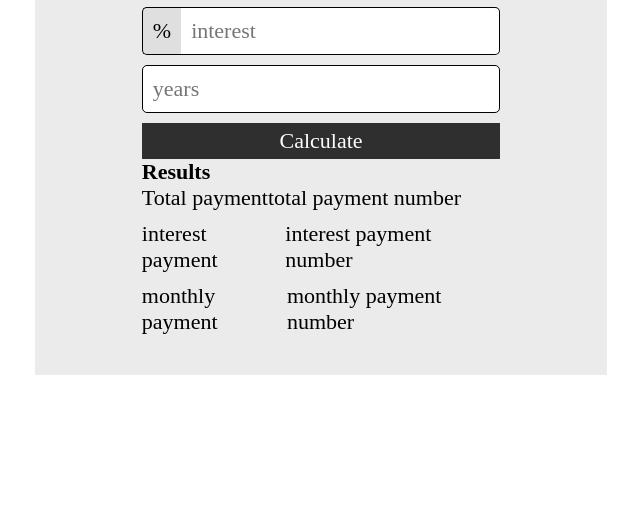
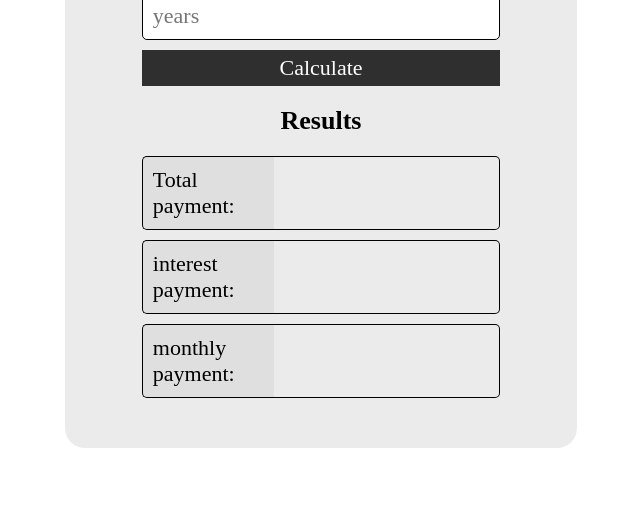
Before and after one commit to bnwyoucef/loan-calculator, a plain HTML site: page index.html in a window 1280 px wide. Shown: the part 290-800 px from the top of the page, without its empty margins (319-959 px from the left). Drawn offline with Linux system fonts and the light colour scheme.

Commit message:
result form

```diff
--- a/dist/style.e308ff8e.css
+++ b/dist/style.e308ff8e.css
@@ -12,7 +12,7 @@ body {
 .content {
     background-color: rgb(235, 235, 235);
     width: 40%;
-    padding: 30px;
+    border-radius: 20px;
     display: flex;
     flex-direction: column;
     align-items: center;
@@ -21,7 +21,7 @@ body {
     width: 70%;
 }
 h1 {
-    margin-bottom: 30px;
+    margin: 30px;
     font-size: 32px;
     font-family: 'Segoe UI', Tahoma, Geneva, Verdana, sans-serif;
 }
@@ -34,7 +34,6 @@ h1 {
     width: 100%;
     border: 1px solid black;
     border-radius: 5px 5px 5px 5px;
-
 }
 input {
     width: calc(100% - 20px);
@@ -42,7 +41,6 @@ input {
     border: 1px solid black;
     border-left: 0;
     border-radius: 0px 5px 5px 0px;
-
 }
 
 .icon {
@@ -54,7 +52,7 @@ input {
     border-radius: 5px 0px 0px 5px;
 }
 .calculateBtn {
-
+   cursor: pointer;
     width: 100%;
     padding: 5px;
     background-color: rgba(00, 00, 00, 0.8);
@@ -65,5 +63,29 @@ input:focus {
     border: 3px solid rgb(206, 43, 3);
     outline: none;
 }
+.result {
+    margin-top: 20px;
+    margin-bottom: 40px;
+}
+h3 {
+    text-align: center;
+    font-size: 26px;
+    margin-bottom: 20px;
+}
+.titles {
+    background-color: rgb(223, 223, 223);
+    padding: 10px;
+    width: 35%;
+    border: 1px solid rgb(0, 0, 0);
+    border-right: 0;
+    border-radius: 5px 0px 0px 5px;
+}
+p {
+    width: 65%;
+    padding: 10px;
+    border: 1px solid rgb(0, 0, 0);
+    border-left: 0;
+    border-radius: 0px 5px 5px 0px;
+}
 
 /*# sourceMappingURL=/style.e308ff8e.css.map */
--- a/index.html
+++ b/index.html
@@ -27,16 +27,16 @@
         <div class="same result">
             <h3>Results</h3>
             <div class="iconInput">
-                <span>Total payment</span>
-                <p class="totalPayment">total payment number</p>
+                <span class="titles">Total payment:</span>
+                <p class="totalPayment"></p>
             </div>
             <div class="iconInput">
-                <span>interest payment</span>
-                <p class="interestPayment">interest payment number</p>
+                <span class="titles">interest payment:</span>
+                <p class="interestPayment"></p>
             </div>
             <div class="iconInput">
-                <span>monthly payment</span>
-                <p class="monthlyPayment">monthly payment number</p>
+                <span class="titles">monthly payment:</span>
+                <p class="monthlyPayment"></p>
             </div>
         </div>
     </div>
--- a/style.css
+++ b/style.css
@@ -12,7 +12,7 @@ body {
 .content {
     background-color: rgb(235, 235, 235);
     width: 40%;
-    padding: 30px;
+    border-radius: 20px;
     display: flex;
     flex-direction: column;
     align-items: center;
@@ -21,7 +21,7 @@ body {
     width: 70%;
 }
 h1 {
-    margin-bottom: 30px;
+    margin: 30px;
     font-size: 32px;
     font-family: 'Segoe UI', Tahoma, Geneva, Verdana, sans-serif;
 }
@@ -34,7 +34,6 @@ h1 {
     width: 100%;
     border: 1px solid black;
     border-radius: 5px 5px 5px 5px;
-
 }
 input {
     width: calc(100% - 20px);
@@ -42,7 +41,6 @@ input {
     border: 1px solid black;
     border-left: 0;
     border-radius: 0px 5px 5px 0px;
-
 }
 
 .icon {
@@ -54,7 +52,7 @@ input {
     border-radius: 5px 0px 0px 5px;
 }
 .calculateBtn {
-
+   cursor: pointer;
     width: 100%;
     padding: 5px;
     background-color: rgba(00, 00, 00, 0.8);
@@ -65,3 +63,27 @@ input:focus {
     border: 3px solid rgb(206, 43, 3);
     outline: none;
 }
+.result {
+    margin-top: 20px;
+    margin-bottom: 40px;
+}
+h3 {
+    text-align: center;
+    font-size: 26px;
+    margin-bottom: 20px;
+}
+.titles {
+    background-color: rgb(223, 223, 223);
+    padding: 10px;
+    width: 35%;
+    border: 1px solid rgb(0, 0, 0);
+    border-right: 0;
+    border-radius: 5px 0px 0px 5px;
+}
+p {
+    width: 65%;
+    padding: 10px;
+    border: 1px solid rgb(0, 0, 0);
+    border-left: 0;
+    border-radius: 0px 5px 5px 0px;
+}
```
Also changed, not shown: dist/index.html (+6 -6 lines), 1 other file.
